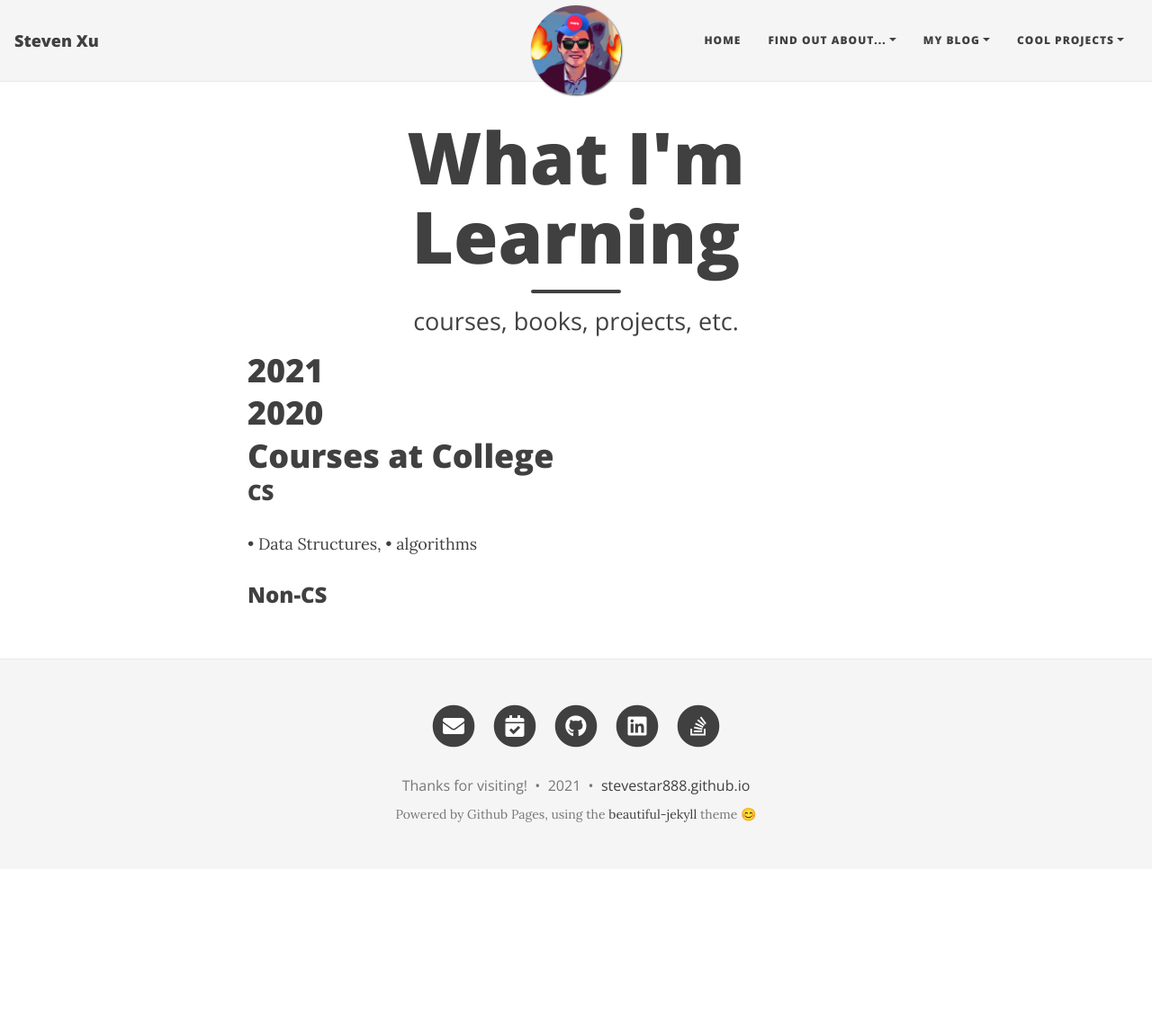
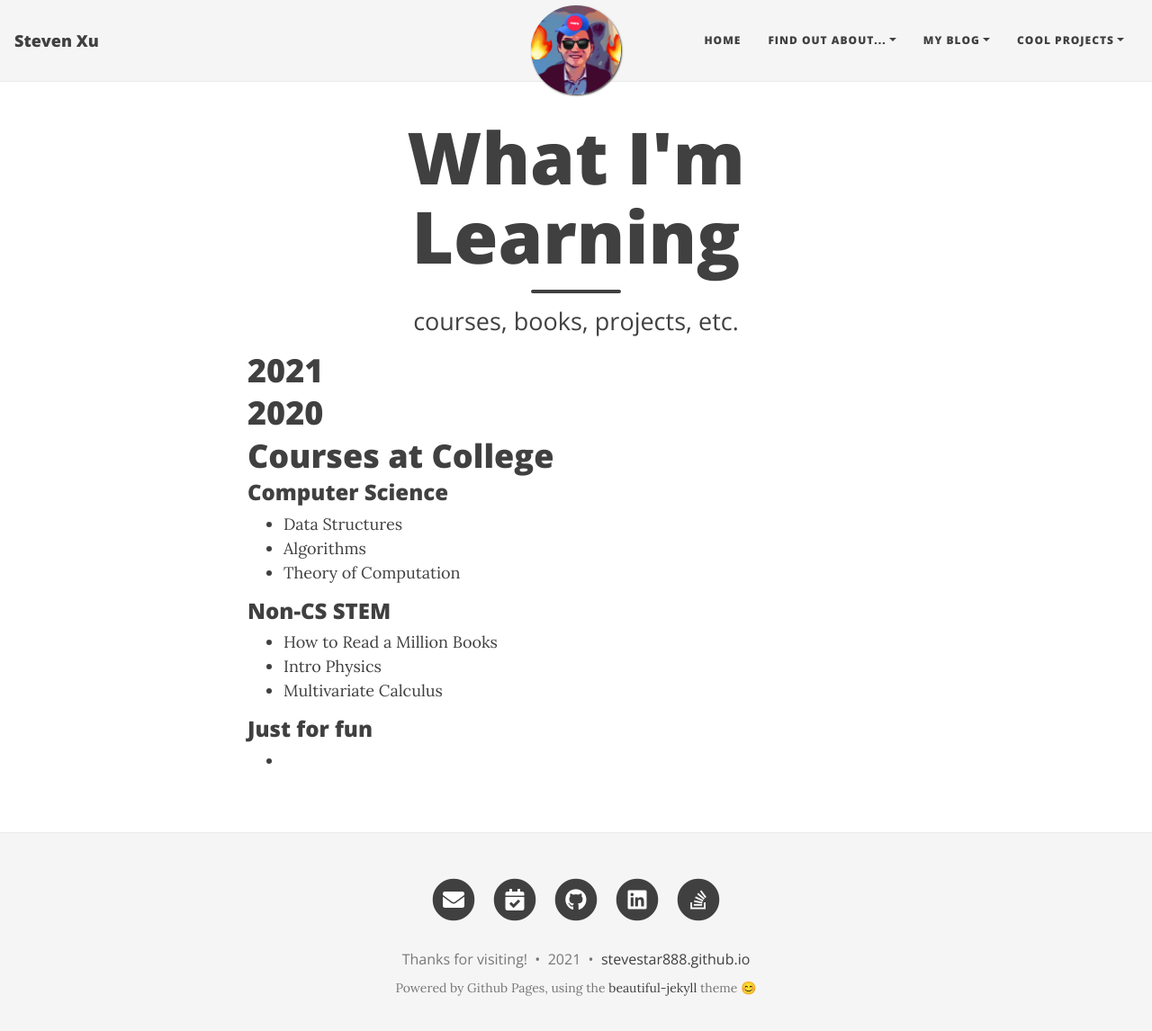
Before and after one commit to stevestar888/steven.github.io, a Jekyll site: the page built from learning.md, in a window 1280 px wide and 1159 px high. Shown: the top 1146 px of the window at 90% size. Built offline with Jekyll 4.4.1, drawn with Linux system fonts in a browser that asks for light colours; nearby versions of some CDN libraries.

Commit message:
Update learning.md

```diff
--- a/learning.md
+++ b/learning.md
@@ -9,8 +9,15 @@ subtitle: courses, books, projects, etc.
 # 2020
 
 # Courses at College
-### CS
-• Data Structures,
-• algorithms
+### Computer Science
+* Data Structures
+* Algorithms
+* Theory of Computation
 
-### Non-CS
+### Non-CS STEM
+* How to Read a Million Books
+* Intro Physics
+* Multivariate Calculus
+
+### Just for fun
+*
```
